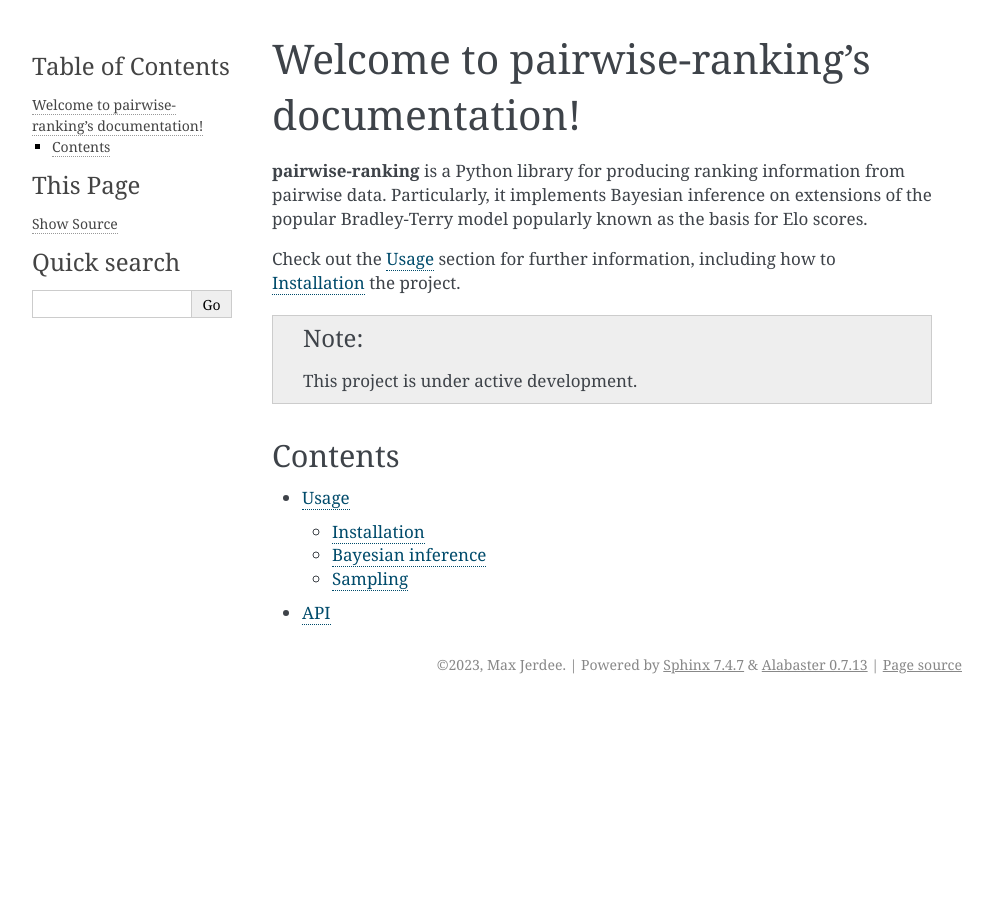
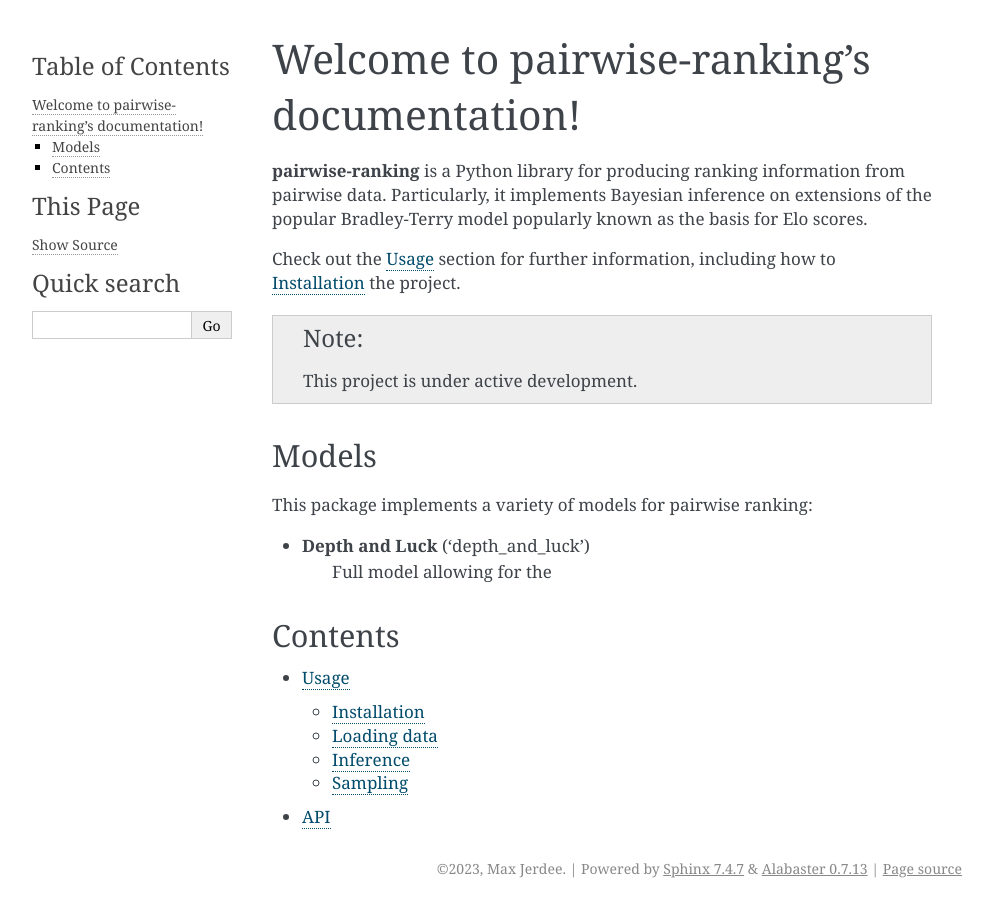
Before and after one commit to maxjerdee/pairwise-ranking, a Sphinx documentation site: the page built from docs/source/index.rst, in a window 1280 px wide. Shown: the whole page, without its empty margins (148-1140 px from the left). Built offline with Sphinx 7.4.7, drawn with Linux system fonts in a browser that asks for light colours.

Commit message:
update docs

```diff
--- a/docs/source/index.rst
+++ b/docs/source/index.rst
@@ -12,6 +12,16 @@ how to :ref:`installation` the project.
 
    This project is under active development.
 
+.. _models:
+
+Models
+----------------
+
+This package implements a variety of models for pairwise ranking:
+
+- **Depth and Luck** ('depth_and_luck')
+   Full model allowing for the
+
 Contents
 --------
 
```
Also changed, not shown: docs/source/usage.rst (+8 -10 lines).
